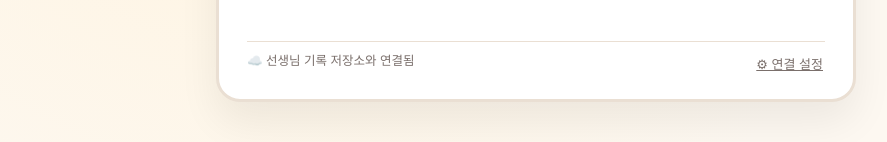
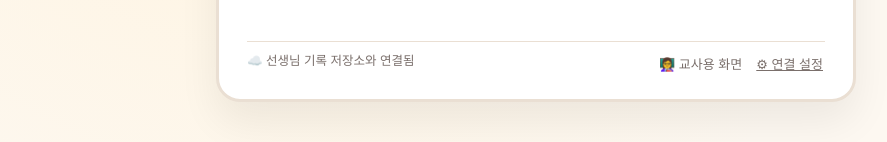
Before and after one commit to zzzzang78/dodam-house, a plain HTML site: page index.html in a window 1280 px wide. Shown: the part 482-624 px from the top of the page, without its empty margins (104-991 px from the left). Drawn offline with Linux system fonts and the light colour scheme.

Commit message:
Add files via upload

```diff
--- a/index.html
+++ b/index.html
@@ -2406,7 +2406,7 @@ function renderLogin(msg){
     ${guests.length?`<div class="hint" style="margin-top:8px">💾 이 노트북에 <b>등록하지 않은 기록</b>이 있어요: ${guests.map(g=>`<button class="linkbtn" data-g="${g.gid}">⭐${g.stars} 🪙${g.coins} (${new Date(g.ts).toLocaleString().slice(0,-3)}) 이어서 하기</button>`).join(' ')}</div>`:''}
     ${url?'':`<div class="hint" style="margin-top:8px">ℹ️ 서버가 연결되지 않은 화면이라 이 노트북에만 저장돼요.</div>`}
     <div class="lg-msg" id="lg-msg">${msg||''}</div>
-    <div class="lg-foot"><span class="hint">${url?'☁️ 선생님 기록 저장소와 연결됨':''}</span><button class="linkbtn" id="lg-url">⚙ 연결 설정</button></div></div></div>`;
+    <div class="lg-foot"><span class="hint">${url?'☁️ 선생님 기록 저장소와 연결됨':''}</span><span><a class="linkbtn" href="teacher.html" style="text-decoration:none;margin-right:10px">👩‍🏫 교사용 화면</a><button class="linkbtn" id="lg-url">⚙ 연결 설정</button></span></div></div></div>`;
   $('#lg-quick').onclick=()=>startGuest(null);
   $$('[data-g]').forEach(b=>b.onclick=()=>startGuest(b.dataset.g));
   if($('#lg-resume'))$('#lg-resume').onclick=()=>accountModal('resume');
```
